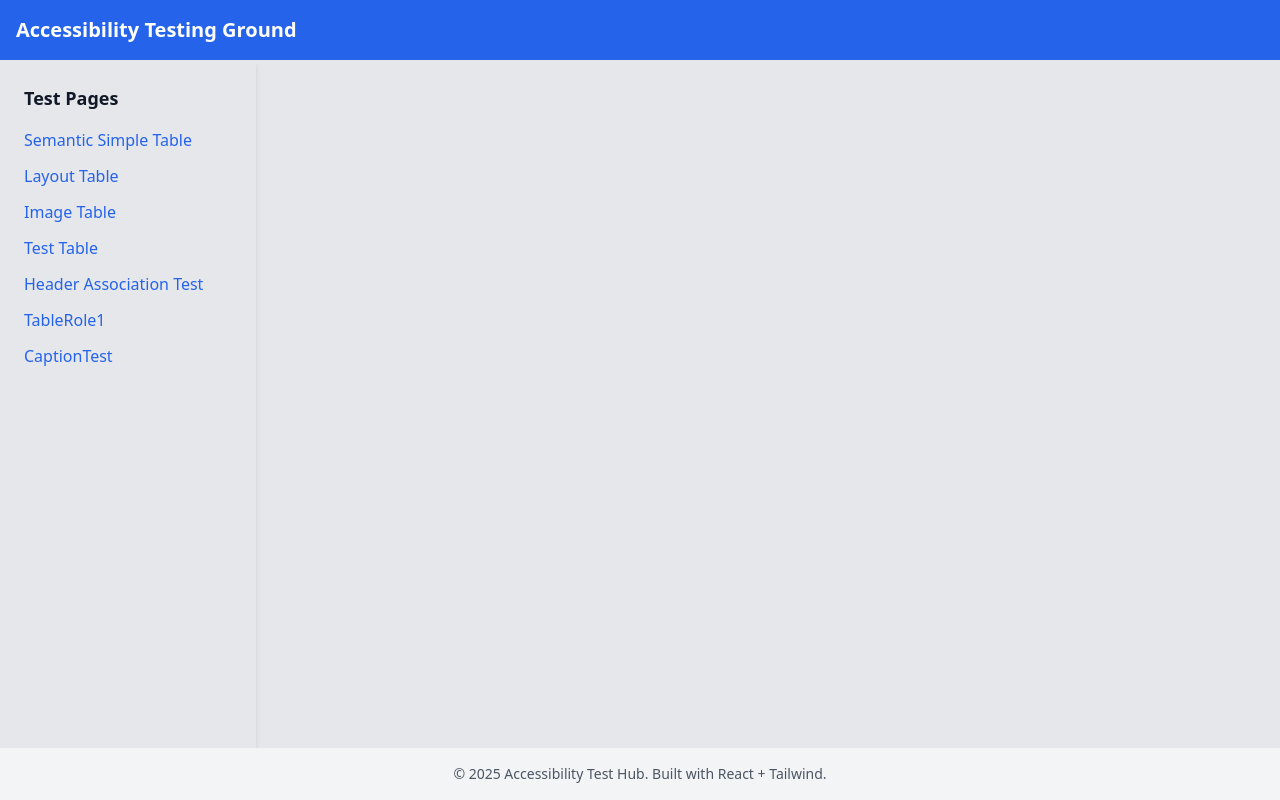
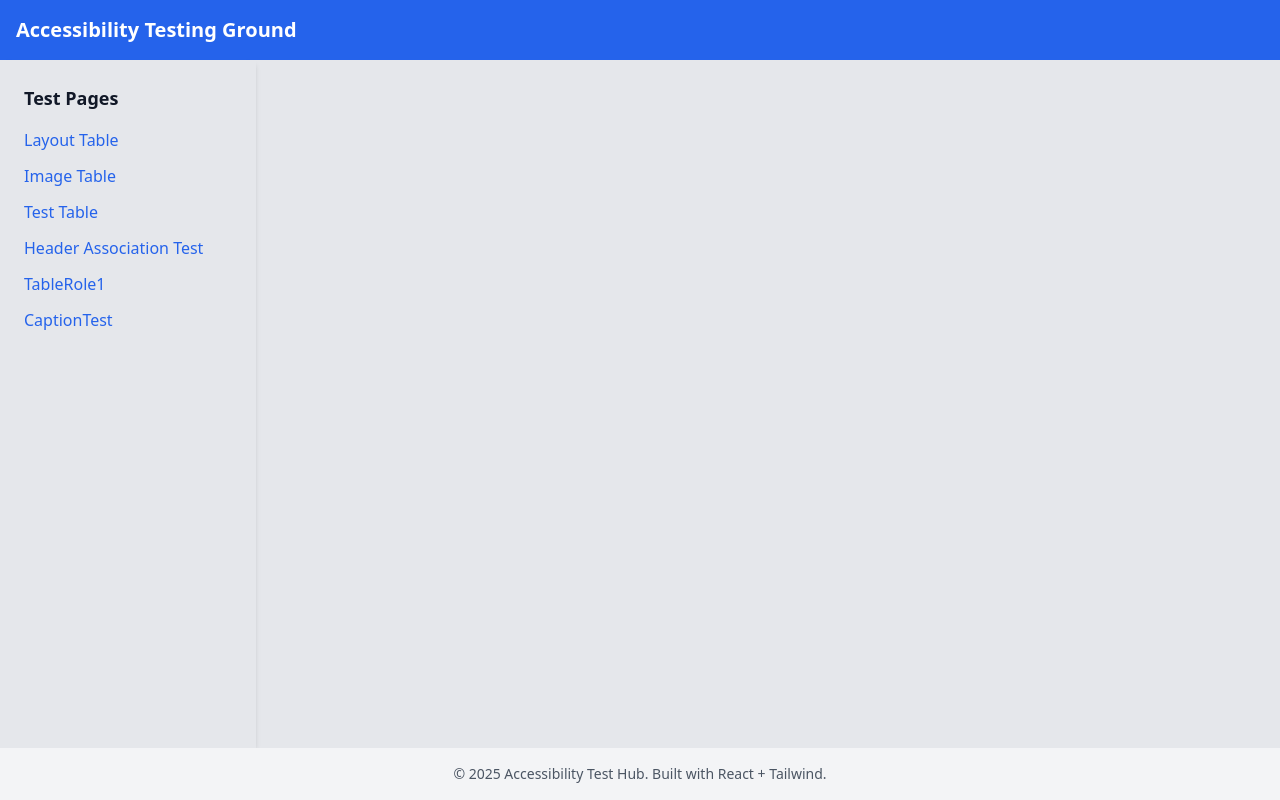
Before and after one commit to karthikveerla/a11y_webtesting, a React (Vite) app: page / in a window 1280 px wide. Built offline with nearby package versions, Linux system fonts and the light colour scheme.

Commit message:
removed the route for semantic simple page

```diff
--- a/src/App.tsx
+++ b/src/App.tsx
@@ -21,7 +21,7 @@ function App() {
         <nav className="w-64 border-r p-6 shadow-md">
           <h2 className="text-lg font-bold mb-4">Test Pages</h2>
           <ul className="space-y-3">
-            <li><Link className="text-blue-600 hover:underline" to="/semantic-simple">Semantic Simple Table</Link></li>
+            {/* <li><Link className="text-blue-600 hover:underline" to="/semantic-simple">Semantic Simple Table</Link></li> */}
             {/* <li><Link className="text-blue-600 hover:underline" to="/semantic-complex">Semantic Complex Table</Link></li> */}
             <li><Link className="text-blue-600 hover:underline" to="/layout-table">Layout Table</Link></li>
             {/* <li><Link className="text-blue-600 hover:underline" to="/grid-table">Grid Table</Link></li> */}
@@ -37,7 +37,7 @@ function App() {
         <main className="flex-grow p-8">
           <Routes>
 
-            <Route path="/semantic-simple" element={<SemanticSimpleTable />} />
+            {/* <Route path="/semantic-simple" element={<SemanticSimpleTable />} /> */}
             {/* <Route path="/semantic-complex" element={<SemanticComplexTable />} /> */}
             <Route path="/layout-table" element={<LayoutTable />} />
             {/* <Route path="/grid-table" element={<GridTable />} /> */}
```
